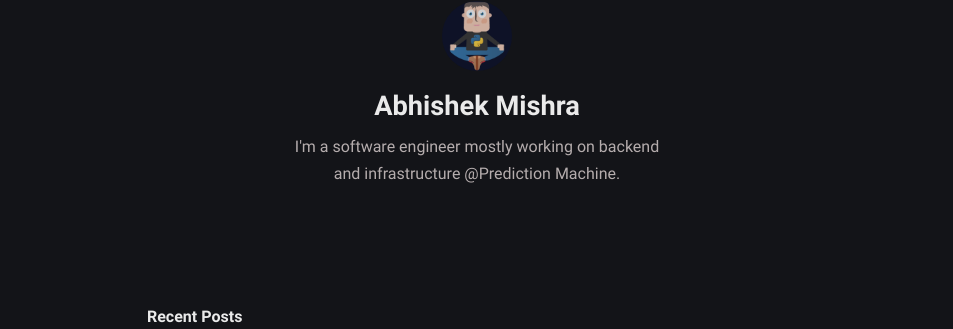
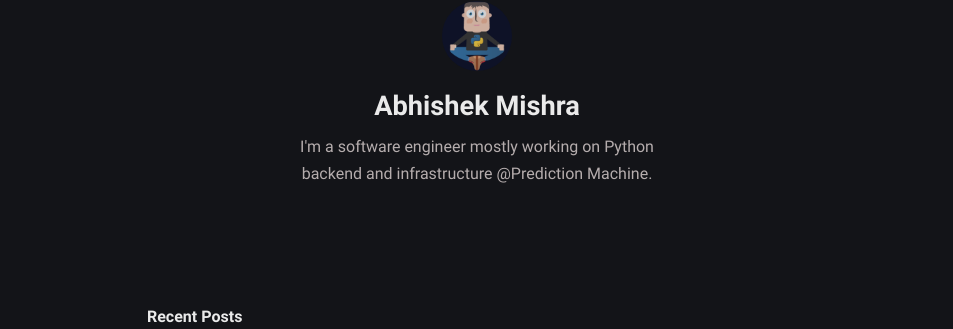
Before and after one commit to abhishekmishragithub/Jekyll-site, a Jekyll site: the page built from index.md, in a window 1280 px wide. Shown: the part 167-496 px from the top of the page, without its empty margins (163-1116 px from the left). Built offline with Jekyll 4.4.1, drawn with Linux system fonts in a browser that asks for light colours.

Commit message:
chore: update post config and bio

```diff
--- a/_config.yml
+++ b/_config.yml
@@ -5,14 +5,14 @@ description: >- # site description
 lang: en-US # default lang
 timezone: Asia/Kolkata # set your timezone
 image: assets/img/avatar.png # This image used for Open Graph more info https://ogp.me/
-repo: https://github.com/piharpi/jekyll-klise # site repo [optional]
+repo: https://github.com/abhishekmishragithub/Jekyll-site # site repo [optional]
 mode: dark # default theme "dark" | "light"
 
 # Profile settings
 author:
   name: Abhishek Mishra # author name
   bio: >- # tell to the world
-    I'm a software engineer mostly working on backend and infrastructure @Prediction Machine.
+    I'm a software engineer mostly working on Python backend and infrastructure @Prediction Machine.
   username: stalwartcoder # general username
   github: abhishekmishragithub # github username
   twitter: stalwartcoder # twitter username
@@ -58,7 +58,7 @@ jekyll_compose:
     description:
 
 # Homepage limit posts
-number_of_posts: 5
+number_of_posts: 7
 
 # Build settings
 # theme: klise
```
